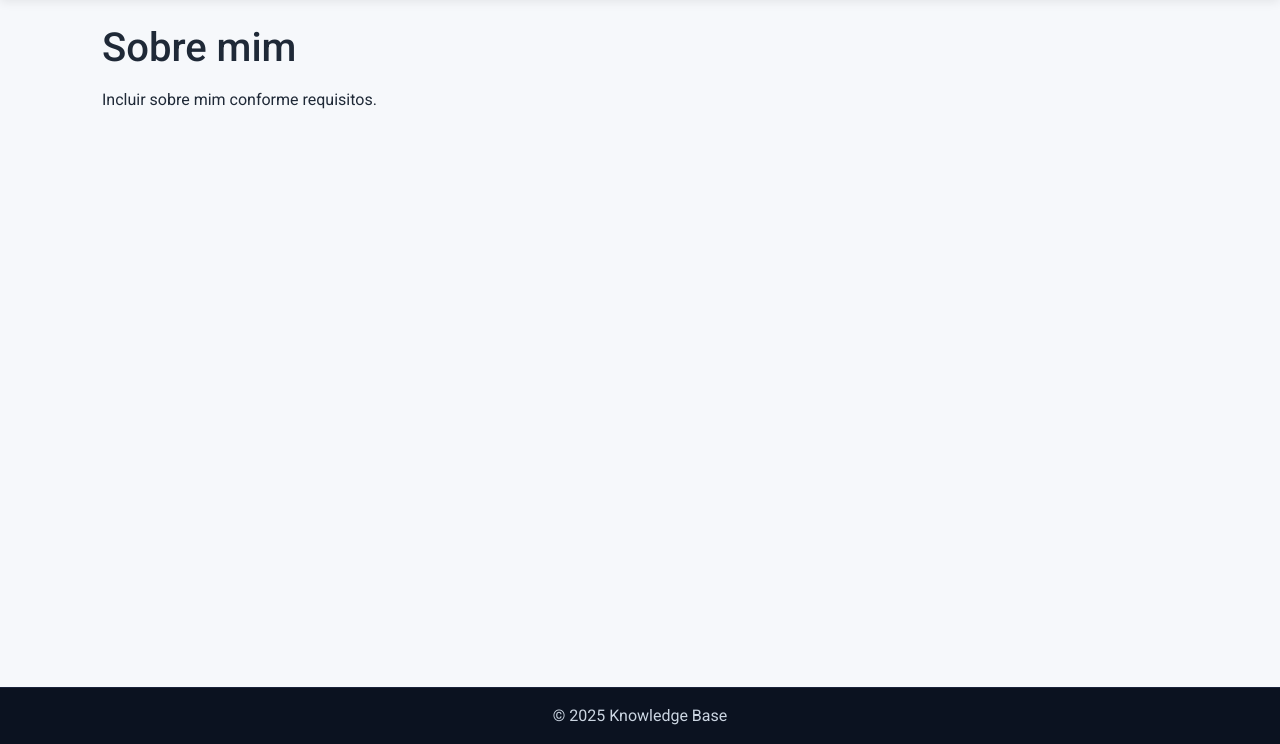
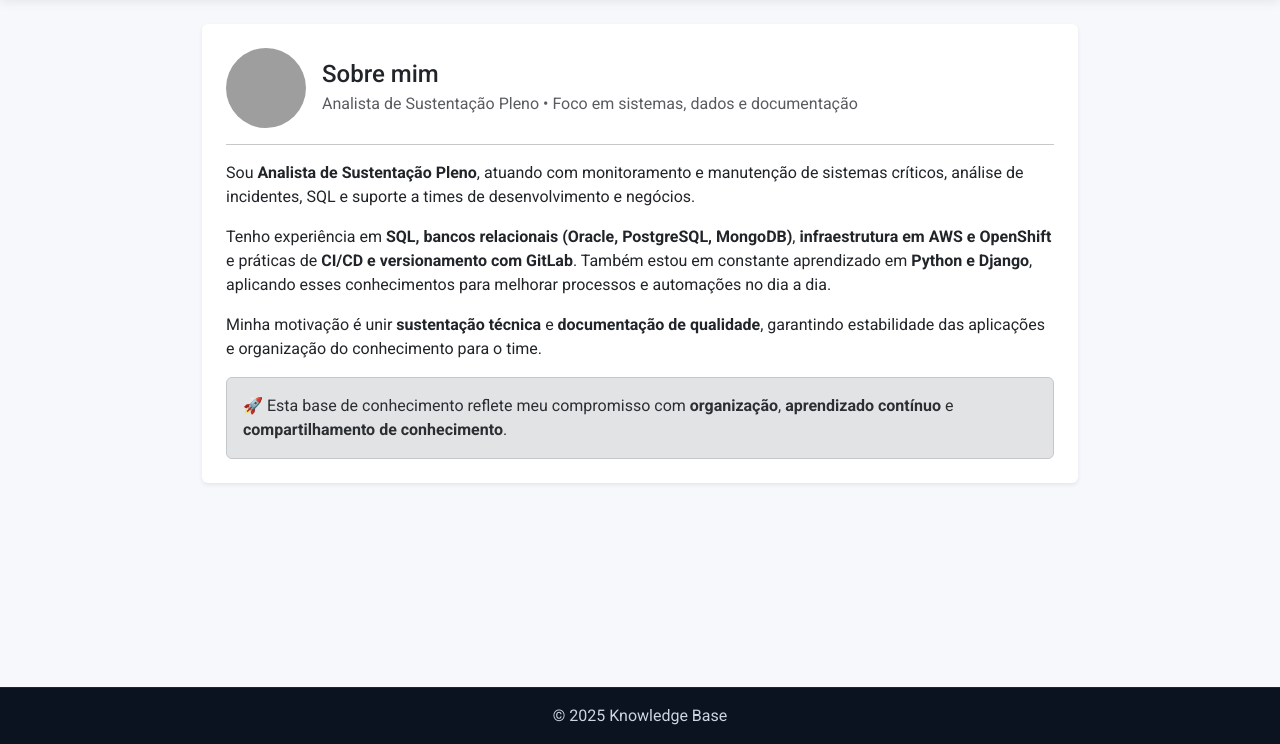
Before and after one commit to caroltors/entrega_final, a Django app: page /about/ in a window 1280 px wide. Shown: the part 56-800 px from the top of the page. Run offline with Django 5.2, Linux system fonts and the light colour scheme; some libraries are stand-ins or nearby versions; grey boxes are pictures that could not be loaded.

Commit message:
feat: add about page content with avatar

```diff
--- a/knowledge/templates/knowledge/about.html
+++ b/knowledge/templates/knowledge/about.html
@@ -1,8 +1,46 @@
 {% extends "knowledge/base.html" %}
 
+{% load static %}
 {% block title %}Sobre — Base de Conhecimento{% endblock %}
 
 {% block content %}
-  <h1 class="mb-3">Sobre mim</h1>
-  <p>Incluir sobre mim conforme requisitos.</p>
+<div class="container" style="max-width: 900px;">
+  <div class="card border-0 shadow-sm mb-4">
+    <div class="card-body p-4">
+      <div class="d-flex align-items-center gap-3 mb-3">
+        <img src="{% static 'knowledge/images/me.jpg' %}"
+            alt="its_me"
+            class="rounded-circle"
+            style="width:80px; height:80px; object-fit:cover;">
+        <div>
+          <h2 class="h4 mb-1">Sobre mim</h2>
+          <p class="text-muted mb-0">Analista de Sustentação Pleno • Foco em sistemas, dados e documentação</p>
+        </div>
+      </div>
+      <hr>
+
+      <p>
+        Sou <strong>Analista de Sustentação Pleno</strong>, atuando com monitoramento e manutenção de sistemas críticos,
+        análise de incidentes, SQL e suporte a times de desenvolvimento e negócios.
+      </p>
+
+      <p>
+        Tenho experiência em <strong>SQL, bancos relacionais (Oracle, PostgreSQL, MongoDB)</strong>,
+        <strong>infraestrutura em AWS e OpenShift</strong> e práticas de <strong>CI/CD e versionamento com GitLab</strong>.
+        Também estou em constante aprendizado em <strong>Python e Django</strong>, aplicando esses conhecimentos para
+        melhorar processos e automações no dia a dia.
+      </p>
+
+      <p>
+        Minha motivação é unir <strong>sustentação técnica</strong> e <strong>documentação de qualidade</strong>,
+        garantindo estabilidade das aplicações e organização do conhecimento para o time.
+      </p>
+
+      <div class="alert alert-secondary mt-3 mb-0">
+        🚀 Esta base de conhecimento reflete meu compromisso com <strong>organização</strong>,
+        <strong>aprendizado contínuo</strong> e <strong>compartilhamento de conhecimento</strong>.
+      </div>
+    </div>
+  </div>
+</div>
 {% endblock %}
```
